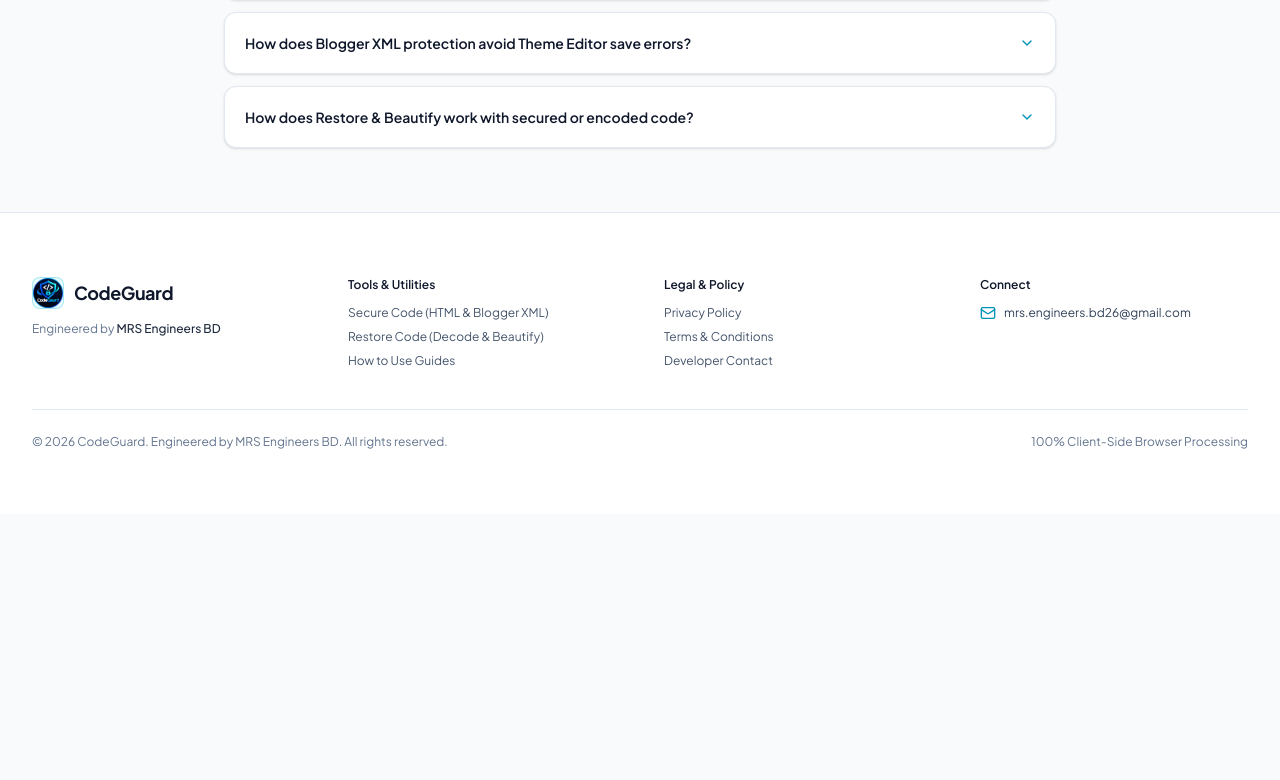
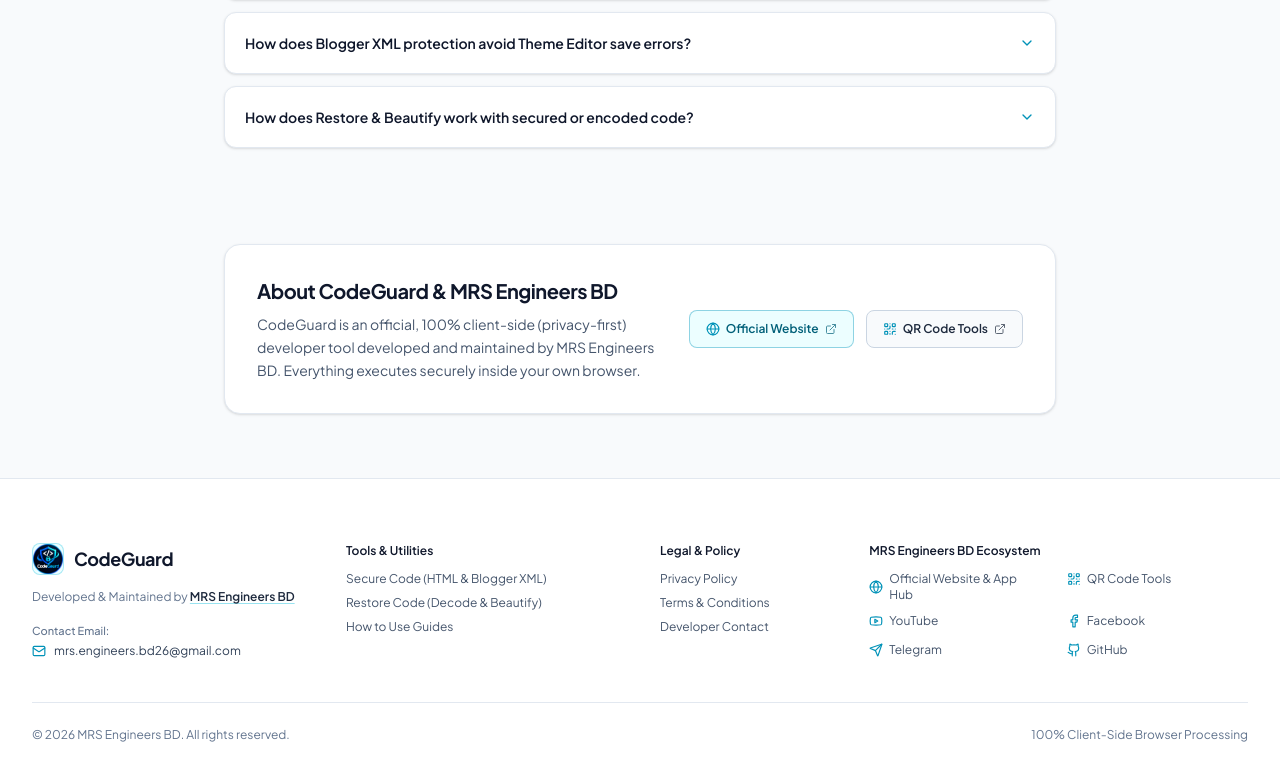
Before and after one commit to mdrajidul99/code-guard, a React (Vite) app: page / in a window 1280 px wide. Shown: the part 1811-2591 px from the top of the page. Before the commit the page ends 2325 px from the top, so only its background shows below. Built offline with nearby package versions, Linux system fonts and the light colour scheme.

Commit message:
feat: update branding and expand social presence
Rename project to CodeGuard and enhance ecosystem integration by adding official social links and updated project information across the UI and documentation.

```diff
--- a/index.html
+++ b/index.html
@@ -54,6 +54,9 @@
         "email": "mrs.engineers.bd26@gmail.com",
         "sameAs": [
           "https://qr-code-tools.2bd.net/",
+          "https://youtube.com/@mrs-engineersbd",
+          "https://www.facebook.com/p/MRS-Engineers-BD-61594304166361/",
+          "https://t.me/mrsengbd",
           "https://github.com/mdrajidul99"
         ]
       }
--- a/src/components/Footer.tsx
+++ b/src/components/Footer.tsx
@@ -1,5 +1,15 @@
 import React, { useState } from 'react';
-import { Shield, Mail } from 'lucide-react';
+import {
+  Shield,
+  Mail,
+  Globe,
+  QrCode,
+  Youtube,
+  Facebook,
+  Send,
+  Github,
+  ExternalLink,
+} from 'lucide-react';
 import { ActivePage } from '../types/index.ts';
 import { useLanguage } from '../context/LanguageContext.tsx';
 import codeguardLogo from '../assets/logo.png';
@@ -11,19 +21,52 @@ interface Props {
 export const Footer: React.FC<Props> = ({ onNavigate }) => {
   const [logoLoadError, setLogoLoadError] = useState(false);
   const { lang } = useLanguage();
+  const isBn = lang === 'bn';
 
   const handleLink = (page: ActivePage) => {
     onNavigate(page);
     window.scrollTo({ top: 0, behavior: 'smooth' });
   };
 
+  const ecosystemLinks = [
+    {
+      label: isBn ? 'অফিশিয়াল ওয়েবসাইট ও অ্যাপ হাব' : 'Official Website & App Hub',
+      href: 'https://mrs-engineersbd.blogspot.com/',
+      icon: <Globe className="w-3.5 h-3.5 text-cyan-600 dark:text-cyan-400 shrink-0" />,
+    },
+    {
+      label: 'QR Code Tools',
+      href: 'https://qr-code-tools.2bd.net/',
+      icon: <QrCode className="w-3.5 h-3.5 text-cyan-600 dark:text-cyan-400 shrink-0" />,
+    },
+    {
+      label: 'YouTube',
+      href: 'https://youtube.com/@mrs-engineersbd',
+      icon: <Youtube className="w-3.5 h-3.5 text-cyan-600 dark:text-cyan-400 shrink-0" />,
+    },
+    {
+      label: 'Facebook',
+      href: 'https://www.facebook.com/p/MRS-Engineers-BD-61594304166361/',
+      icon: <Facebook className="w-3.5 h-3.5 text-cyan-600 dark:text-cyan-400 shrink-0" />,
+    },
+    {
+      label: 'Telegram',
+      href: 'https://t.me/mrsengbd',
+      icon: <Send className="w-3.5 h-3.5 text-cyan-600 dark:text-cyan-400 shrink-0" />,
+    },
+    {
+      label: 'GitHub',
+      href: 'https://github.com/mdrajidul99',
+      icon: <Github className="w-3.5 h-3.5 text-cyan-600 dark:text-cyan-400 shrink-0" />,
+    },
+  ];
+
   return (
     <footer className="border-t border-slate-200 dark:border-slate-800 bg-white dark:bg-slate-950 text-slate-600 dark:text-slate-400 text-sm transition-colors">
       <div className="max-w-7xl mx-auto px-4 sm:px-6 lg:px-8 py-12 lg:py-16">
-        <div className="grid grid-cols-1 md:grid-cols-4 gap-8 lg:gap-12">
-
+        <div className="grid grid-cols-1 sm:grid-cols-2 lg:grid-cols-12 gap-8 lg:gap-10">
           {/* Brand & Overview */}
-          <div className="md:col-span-1 space-y-3">
+          <div className="lg:col-span-3 space-y-3">
             <div className="flex items-center gap-2.5">
               <div className="w-8 h-8 rounded-lg bg-cyan-50 dark:bg-cyan-950/60 border border-cyan-500/30 flex items-center justify-center overflow-hidden shrink-0">
                 {!logoLoadError ? (
@@ -40,87 +83,136 @@ export const Footer: React.FC<Props> = ({ onNavigate }) => {
               </div>
               <span className="text-lg font-bold text-slate-900 dark:text-white tracking-tight">CodeGuard</span>
             </div>
-            <div className="text-xs text-slate-500 dark:text-slate-400">
-              {lang === 'bn' ? 'নির্মাতা: ' : 'Engineered by '}
-              <span className="text-slate-800 dark:text-slate-200 font-medium">MRS Engineers BD</span>
+
+            <p className="text-xs text-slate-500 dark:text-slate-400 leading-relaxed">
+              {isBn ? 'নির্মাতা ও পরিচালনায়: ' : 'Developed & Maintained by '}
+              <a
+                href="https://mrs-engineersbd.blogspot.com/"
+                target="_blank"
+                rel="noopener noreferrer"
+                className="text-slate-800 dark:text-slate-200 font-semibold hover:text-cyan-600 dark:hover:text-cyan-400 transition-colors underline decoration-cyan-500/40 underline-offset-2"
+              >
+                MRS Engineers BD
+              </a>
+            </p>
+
+            <div className="pt-1">
+              <div className="text-[11px] font-medium text-slate-500 dark:text-slate-500 mb-1">
+                {isBn ? 'যোগাযোগের ইমেইল:' : 'Contact Email:'}
+              </div>
+              <a
+                href="mailto:mrs.engineers.bd26@gmail.com"
+                className="inline-flex items-center gap-2 text-xs text-slate-700 dark:text-slate-300 hover:text-cyan-600 dark:hover:text-cyan-400 transition-colors"
+              >
+                <Mail className="w-3.5 h-3.5 text-cyan-600 dark:text-cyan-400 shrink-0" />
+                <span className="break-all">mrs.engineers.bd26@gmail.com</span>
+              </a>
             </div>
           </div>
 
           {/* Core Tools */}
-          <div className="space-y-3">
+          <div className="lg:col-span-3 space-y-3">
             <h4 className="text-xs font-semibold text-slate-900 dark:text-slate-200">
-              {lang === 'bn' ? 'টুলস ও সুবিধা' : 'Tools & Utilities'}
+              {isBn ? 'টুলস ও সুবিধা' : 'Tools & Utilities'}
             </h4>
             <ul className="space-y-2 text-xs">
               <li>
-                <button onClick={() => handleLink('secure')} className="hover:text-cyan-600 dark:hover:text-cyan-400 transition-colors cursor-pointer">
-                  {lang === 'bn' ? 'কোড সুরক্ষা (HTML ও Blogger XML)' : 'Secure Code (HTML & Blogger XML)'}
+                <button
+                  type="button"
+                  onClick={() => handleLink('secure')}
+                  className="hover:text-cyan-600 dark:hover:text-cyan-400 transition-colors cursor-pointer text-left"
+                >
+                  {isBn ? 'কোড সুরক্ষা (HTML ও Blogger XML)' : 'Secure Code (HTML & Blogger XML)'}
                 </button>
               </li>
               <li>
-                <button onClick={() => handleLink('restore')} className="hover:text-cyan-600 dark:hover:text-cyan-400 transition-colors cursor-pointer">
-                  {lang === 'bn' ? 'কোড রিস্টোর (ডিকোড ও সাজানো)' : 'Restore Code (Decode & Beautify)'}
+                <button
+                  type="button"
+                  onClick={() => handleLink('restore')}
+                  className="hover:text-cyan-600 dark:hover:text-cyan-400 transition-colors cursor-pointer text-left"
+                >
+                  {isBn ? 'কোড রিস্টোর (ডিকোড ও সাজানো)' : 'Restore Code (Decode & Beautify)'}
                 </button>
               </li>
               <li>
-                <button onClick={() => handleLink('how-to-use')} className="hover:text-cyan-600 dark:hover:text-cyan-400 transition-colors cursor-pointer">
-                  {lang === 'bn' ? 'ব্যবহারবিধি গাইড' : 'How to Use Guides'}
+                <button
+                  type="button"
+                  onClick={() => handleLink('how-to-use')}
+                  className="hover:text-cyan-600 dark:hover:text-cyan-400 transition-colors cursor-pointer text-left"
+                >
+                  {isBn ? 'ব্যবহারবিধি গাইড' : 'How to Use Guides'}
                 </button>
               </li>
             </ul>
           </div>
 
           {/* Legal & Policy */}
-          <div className="space-y-3">
+          <div className="lg:col-span-2 space-y-3">
             <h4 className="text-xs font-semibold text-slate-900 dark:text-slate-200">
-              {lang === 'bn' ? 'নীতিমালা ও শর্তাবলী' : 'Legal & Policy'}
+              {isBn ? 'নীতিমালা ও শর্তাবলী' : 'Legal & Policy'}
             </h4>
             <ul className="space-y-2 text-xs">
               <li>
-                <button onClick={() => handleLink('privacy')} className="hover:text-cyan-600 dark:hover:text-cyan-400 transition-colors cursor-pointer">
-                  {lang === 'bn' ? 'প্রাইভেসি পলিসি' : 'Privacy Policy'}
+                <button
+                  type="button"
+                  onClick={() => handleLink('privacy')}
+                  className="hover:text-cyan-600 dark:hover:text-cyan-400 transition-colors cursor-pointer text-left"
+                >
+                  {isBn ? 'প্রাইভেসি পলিসি' : 'Privacy Policy'}
                 </button>
               </li>
               <li>
-                <button onClick={() => handleLink('terms')} className="hover:text-cyan-600 dark:hover:text-cyan-400 transition-colors cursor-pointer">
-                  {lang === 'bn' ? 'শর্তাবলী' : 'Terms & Conditions'}
+                <button
+                  type="button"
+                  onClick={() => handleLink('terms')}
+                  className="hover:text-cyan-600 dark:hover:text-cyan-400 transition-colors cursor-pointer text-left"
+                >
+                  {isBn ? 'শর্তাবলী' : 'Terms & Conditions'}
                 </button>
               </li>
               <li>
-                <button onClick={() => handleLink('contact')} className="hover:text-cyan-600 dark:hover:text-cyan-400 transition-colors cursor-pointer">
-                  {lang === 'bn' ? 'ডেভেলপার যোগাযোগ' : 'Developer Contact'}
+                <button
+                  type="button"
+                  onClick={() => handleLink('contact')}
+                  className="hover:text-cyan-600 dark:hover:text-cyan-400 transition-colors cursor-pointer text-left"
+                >
+                  {isBn ? 'ডেভেলপার যোগাযোগ' : 'Developer Contact'}
                 </button>
               </li>
             </ul>
           </div>
 
-          {/* Contact */}
-          <div className="space-y-3">
+          {/* MRS Engineers BD Ecosystem */}
+          <div className="lg:col-span-4 space-y-3">
             <h4 className="text-xs font-semibold text-slate-900 dark:text-slate-200">
-              {lang === 'bn' ? 'যোগাযোগ' : 'Connect'}
+              {isBn ? 'MRS Engineers BD ইকোসিস্টেম ও অফিশিয়াল লিংক' : 'MRS Engineers BD Ecosystem'}
             </h4>
-            <div className="space-y-2 text-xs">
-              <a
-                href="mailto:mrs.engineers.bd26@gmail.com"
-                className="flex items-center gap-2 text-slate-700 dark:text-slate-300 hover:text-cyan-600 dark:hover:text-cyan-400 transition-colors"
-              >
-                <Mail className="w-4 h-4 text-cyan-600 dark:text-cyan-400 shrink-0" />
-                <span className="truncate">mrs.engineers.bd26@gmail.com</span>
-              </a>
-            </div>
+            <ul className="grid grid-cols-1 xs:grid-cols-2 sm:grid-cols-2 gap-x-4 gap-y-2.5 text-xs">
+              {ecosystemLinks.map((item) => (
+                <li key={item.href + item.label}>
+                  <a
+                    href={item.href}
+                    target="_blank"
+                    rel="noopener noreferrer"
+                    className="inline-flex items-center gap-1.5 text-slate-600 dark:text-slate-300 hover:text-cyan-600 dark:hover:text-cyan-400 transition-colors group"
+                  >
+                    {item.icon}
+                    <span>{item.label}</span>
+                    <ExternalLink className="w-3 h-3 opacity-0 group-hover:opacity-70 transition-opacity shrink-0" />
+                  </a>
+                </li>
+              ))}
+            </ul>
           </div>
-
         </div>
 
         {/* Copyright */}
-        <div className="mt-10 pt-6 border-t border-slate-200 dark:border-slate-900 flex flex-col sm:flex-row items-center justify-between text-xs text-slate-500 gap-2">
+        <div className="mt-10 pt-6 border-t border-slate-200 dark:border-slate-900 flex flex-col sm:flex-row items-center justify-between text-xs text-slate-500 gap-2 text-center sm:text-left">
           <div>
-            {lang === 'bn'
-              ? `© ${new Date().getFullYear()} CodeGuard। নির্মাতা: MRS Engineers BD। সর্বস্বত্ব সংরক্ষিত।`
-              : `© ${new Date().getFullYear()} CodeGuard. Engineered by MRS Engineers BD. All rights reserved.`}
+            © 2026 MRS Engineers BD. All rights reserved.
           </div>
           <div>
-            {lang === 'bn' ? '১০০% ব্রাউজার-ভিত্তিক প্রসেসিং' : '100% Client-Side Browser Processing'}
+            {isBn ? '১০০% ব্রাউজার-ভিত্তিক প্রসেসিং' : '100% Client-Side Browser Processing'}
           </div>
         </div>
       </div>
--- a/src/views/ContactView.tsx
+++ b/src/views/ContactView.tsx
@@ -1,5 +1,5 @@
 import React, { useState } from 'react';
-import { Mail, MessageSquare, Send, CheckCircle2, Info } from 'lucide-react';
+import { Mail, MessageSquare, Send, CheckCircle2, Info, Globe, QrCode, ExternalLink } from 'lucide-react';
 import { ActivePage } from '../types/index.ts';
 import { useLanguage } from '../context/LanguageContext.tsx';
 
@@ -42,10 +42,10 @@ export const ContactView: React.FC<ContactViewProps> = () => {
                 {isBn ? 'নির্মাতা প্রতিষ্ঠান' : 'Engineering Entity'}
               </div>
               <h3 className="text-lg font-bold text-slate-900 dark:text-white">MRS Engineers BD</h3>
-              <p className="text-xs text-slate-600 dark:text-slate-400">
+              <p className="text-xs text-slate-600 dark:text-slate-400 leading-relaxed">
                 {isBn
-                  ? 'ক্লায়েন্ট-সাইড সিকিউরিটি টুলস, ওয়েব অ্যাপ ইউটিলিটি এবং থিম অপটিমাইজেশন প্রযুক্তিতে বিশেষজ্ঞ।'
-                  : 'Specialized in client-side security tooling, browser utilities, and template optimization architectures.'}
+                  ? 'CodeGuard হলো MRS Engineers BD-এর একটি অফিশিয়াল ও ১০০% ক্লায়েন্ট-সাইড (প্রাইভেসি-ফার্স্ট) ডেভেলপার টুল, যা সম্পূর্ণভাবে ব্রাউজারে নিরাপদে কাজ করে।'
+                  : 'CodeGuard is an official, 100% client-side (privacy-first) developer tool by MRS Engineers BD, engineered for safe local browser execution.'}
               </p>
             </div>
 
@@ -61,6 +61,34 @@ export const ContactView: React.FC<ContactViewProps> = () => {
                   <Mail className="w-4 h-4 shrink-0" />
                   <span className="break-all">{email}</span>
                 </a>
+              </div>
+
+              <div className="pt-2 border-t border-slate-200 dark:border-slate-800/60 space-y-2">
+                <div className="text-[11px] text-slate-500 dark:text-slate-400">
+                  {isBn ? 'অফিশিয়াল প্ল্যাটফর্ম ও টুলস' : 'Official Platforms & Tools'}
+                </div>
+                <div className="flex flex-col gap-2 text-xs">
+                  <a
+                    href="https://mrs-engineersbd.blogspot.com/"
+                    target="_blank"
+                    rel="noopener noreferrer"
+                    className="inline-flex items-center gap-1.5 font-medium text-slate-700 dark:text-slate-200 hover:text-cyan-600 dark:hover:text-cyan-400 transition-colors"
+                  >
+                    <Globe className="w-3.5 h-3.5 text-cyan-600 dark:text-cyan-400 shrink-0" />
+                    <span>{isBn ? 'অফিশিয়াল ওয়েবসাইট ও অ্যাপ হাব' : 'Official Website & App Hub'}</span>
+                    <ExternalLink className="w-3 h-3 opacity-60 shrink-0" />
+                  </a>
+                  <a
+                    href="https://qr-code-tools.2bd.net/"
+                    target="_blank"
+                    rel="noopener noreferrer"
+                    className="inline-flex items-center gap-1.5 font-medium text-slate-700 dark:text-slate-200 hover:text-cyan-600 dark:hover:text-cyan-400 transition-colors"
+                  >
+                    <QrCode className="w-3.5 h-3.5 text-cyan-600 dark:text-cyan-400 shrink-0" />
+                    <span>QR Code Tools</span>
+                    <ExternalLink className="w-3 h-3 opacity-60 shrink-0" />
+                  </a>
+                </div>
               </div>
             </div>
           </div>
--- a/src/views/HomeView.tsx
+++ b/src/views/HomeView.tsx
@@ -8,6 +8,9 @@ import {
   ShieldCheck,
   Lock,
   Cpu,
+  Globe,
+  QrCode,
+  ExternalLink,
 } from 'lucide-react';
 import { ActivePage } from '../types/index.ts';
 import { useLanguage } from '../context/LanguageContext.tsx';
@@ -302,6 +305,46 @@ export const HomeView: React.FC<Props> = ({ onNavigate }) => {
           })}
         </div>
       </section>
+
+      {/* About CodeGuard / MRS Engineers BD */}
+      <section className="max-w-4xl mx-auto px-4 sm:px-6 lg:px-8">
+        <div className="rounded-2xl border border-slate-200 dark:border-slate-800 bg-white dark:bg-slate-900/70 p-6 sm:p-8 flex flex-col md:flex-row md:items-center justify-between gap-6 shadow-sm">
+          <div className="space-y-2 max-w-xl">
+            <h2 className="text-lg sm:text-xl font-bold text-slate-900 dark:text-white tracking-tight">
+              {isBn ? 'MRS Engineers BD সম্পর্কে' : 'About CodeGuard & MRS Engineers BD'}
+            </h2>
+            <p className="text-xs sm:text-sm text-slate-600 dark:text-slate-400 leading-relaxed">
+              {isBn
+                ? 'CodeGuard হলো MRS Engineers BD-এর একটি অফিশিয়াল ও ১০০% ক্লায়েন্ট-সাইড (প্রাইভেসি-ফার্স্ট) ডেভেলপার টুল। আপনার সব কোড সরাসরি নিজের ব্রাউজারেই প্রসেস হয়।'
+                : 'CodeGuard is an official, 100% client-side (privacy-first) developer tool developed and maintained by MRS Engineers BD. Everything executes securely inside your own browser.'}
+            </p>
+          </div>
+
+          <div className="flex flex-wrap items-center gap-3 shrink-0">
+            <a
+              href="https://mrs-engineersbd.blogspot.com/"
+              target="_blank"
+              rel="noopener noreferrer"
+              className="px-4 py-2.5 rounded-lg border border-cyan-600/40 dark:border-cyan-500/40 bg-cyan-50 dark:bg-cyan-950/50 hover:bg-cyan-100 dark:hover:bg-cyan-900/60 text-cyan-800 dark:text-cyan-200 text-xs font-semibold inline-flex items-center gap-1.5 transition-colors"
+            >
+              <Globe className="w-3.5 h-3.5 text-cyan-600 dark:text-cyan-400 shrink-0" />
+              <span>{isBn ? 'অফিশিয়াল ওয়েবসাইট' : 'Official Website'}</span>
+              <ExternalLink className="w-3 h-3 opacity-70" />
+            </a>
+
+            <a
+              href="https://qr-code-tools.2bd.net/"
+              target="_blank"
+              rel="noopener noreferrer"
+              className="px-4 py-2.5 rounded-lg border border-slate-300 dark:border-slate-700 bg-slate-50 dark:bg-slate-800/80 hover:bg-slate-100 dark:hover:bg-slate-800 text-slate-800 dark:text-slate-200 text-xs font-semibold inline-flex items-center gap-1.5 transition-colors"
+            >
+              <QrCode className="w-3.5 h-3.5 text-cyan-600 dark:text-cyan-400 shrink-0" />
+              <span>QR Code Tools</span>
+              <ExternalLink className="w-3 h-3 opacity-70" />
+            </a>
+          </div>
+        </div>
+      </section>
     </div>
   );
 };
```
Also changed, not shown: 1 other file (tests, documents, lock files or other folders).
